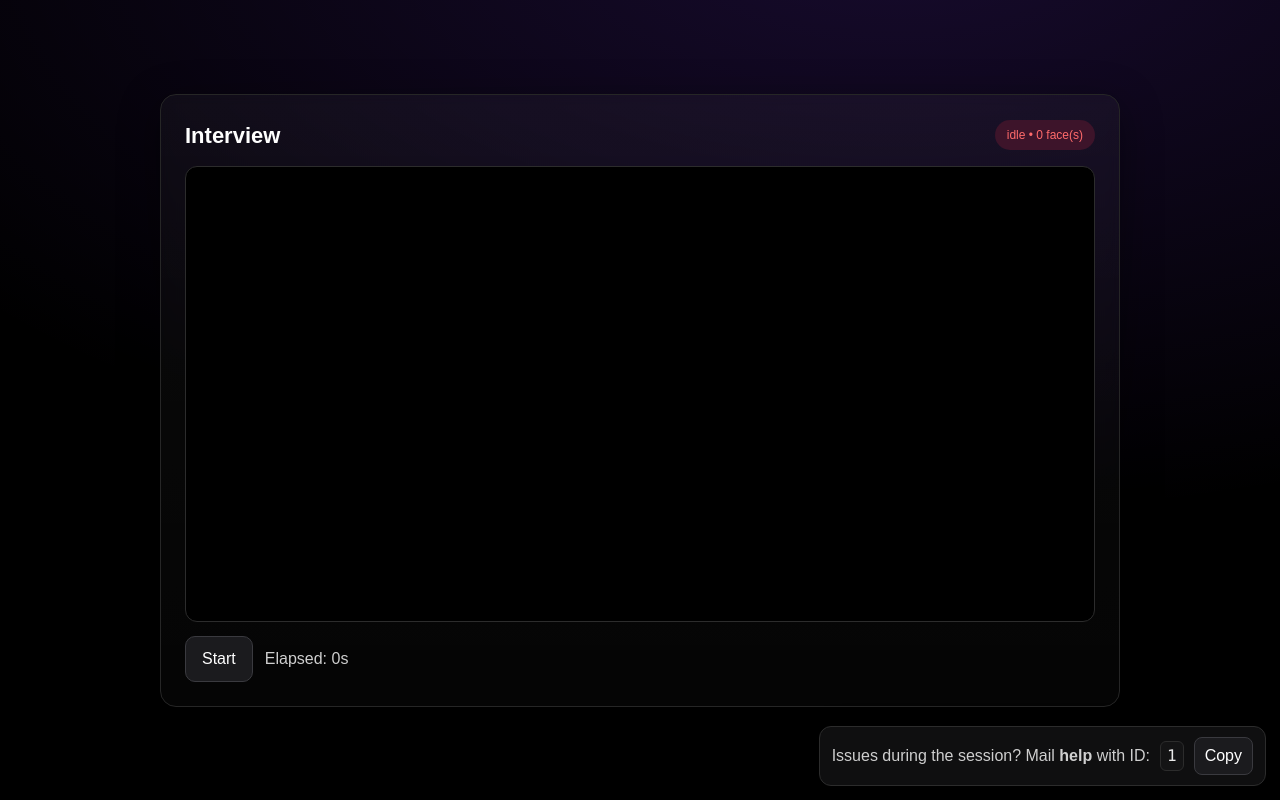
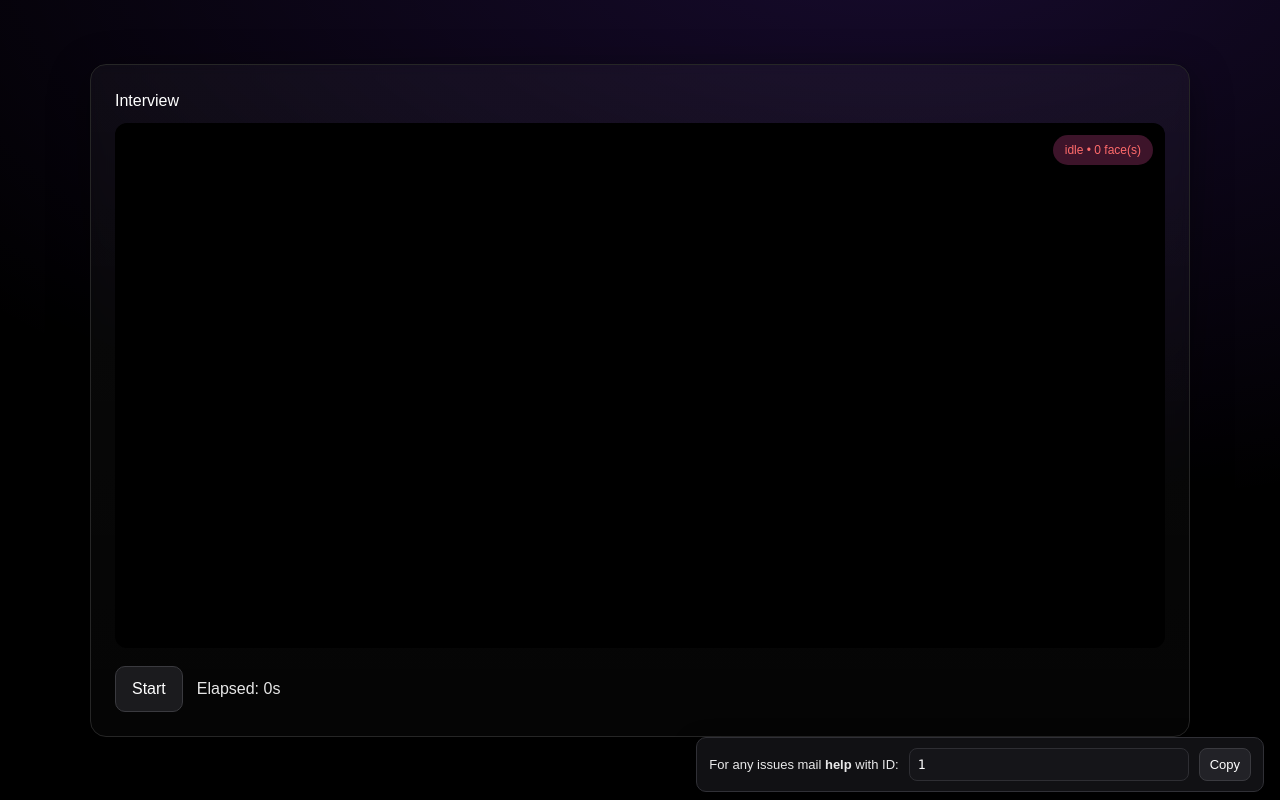
Before and after one commit to ShlokM08/tutedude-mvp, a Next.js app: page /interview/1 in a window 1280 px wide. Built offline with nearby package versions, Linux system fonts and the light colour scheme.

Commit message:
Ui fix with issues

```diff
--- a/src/app/interview/[id]/page.tsx
+++ b/src/app/interview/[id]/page.tsx
@@ -6,8 +6,7 @@ import type { EventType, ProctorEventInput } from "@/lib/types";
 import { useFaceFocus } from "@/lib/detect/useFaceFocus";
 import { useObjectDetect } from "@/lib/detect/useObjectDetect";
 
-/** --- limits & helpers --- */
-const MAX_UPLOAD_BYTES = 4_000_000; // ~4MB guard to avoid Vercel 413
+/* ----- record helpers ----- */
 const MIME_CANDIDATES = [
   "video/webm;codecs=vp9,opus",
   "video/webm;codecs=vp8,opus",
@@ -19,12 +18,6 @@ function pickSupportedMime(): string | undefined {
   return undefined;
 }
 
-type Notice =
-  | { type: "info"; text: string }
-  | { type: "success"; text: string }
-  | { type: "error"; text: string }
-  | null;
-
 export default function InterviewPage() {
   const { id: interviewId } = useParams<{ id: string }>();
 
@@ -34,15 +27,12 @@ export default function InterviewPage() {
   const startTsRef = useRef<number | null>(null);
 
   const [recording, setRecording] = useState(false);
+  const [startedOnce, setStartedOnce] = useState(false); // gates post-stop actions
   const [elapsed, setElapsed] = useState(0);
+  const [err, setErr] = useState<string | null>(null);
+  const [uploadOk, setUploadOk] = useState(false);
 
-  // 👇 new: only show Report/CSV after "Stop" was pressed at least once
-  const [hasStopped, setHasStopped] = useState(false);
-
-  // small toast notice
-  const [notice, setNotice] = useState<Notice>(null);
-
-  // event buffer
+  // small event buffer
   const bufferRef = useRef<ProctorEventInput[]>([]);
   const pushEvent = useCallback(
     (type: EventType, confidence?: number, meta?: Record<string, unknown>) => {
@@ -66,12 +56,11 @@ export default function InterviewPage() {
       if (!bufferRef.current.length) return;
       const events = bufferRef.current.splice(0, bufferRef.current.length);
       try {
-        const resp = await fetch("/api/events", {
+        await fetch("/api/events", {
           method: "POST",
           headers: { "Content-Type": "application/json" },
           body: JSON.stringify({ interviewId, events }),
         });
-        if (!resp.ok) throw new Error(`events POST ${resp.status}`);
       } catch {
         bufferRef.current.unshift(...events);
       }
@@ -79,150 +68,132 @@ export default function InterviewPage() {
     return () => clearInterval(iv);
   }, [interviewId]);
 
-  // detectors
+  // Face/focus detector
   const { status, faces } = useFaceFocus({
     video: videoRef.current,
     canvas: canvasRef.current,
     onEvent: (t, meta) => pushEvent(t, 1.0, meta),
   });
+
+  // Object detector (draws on same canvas layer)
   useObjectDetect({
     video: videoRef.current,
     canvas: canvasRef.current,
     onEvent: (t, meta) => pushEvent(t, 0.9, meta),
   });
 
-  // elapsed timer
+  // elapsed timer while recording
   useEffect(() => {
     let t: ReturnType<typeof setInterval> | undefined;
     if (recording) t = setInterval(() => setElapsed((p) => p + 1), 1000);
-    return () => { if (t) clearInterval(t); };
+    return () => {
+      if (t) clearInterval(t);
+    };
   }, [recording]);
 
   async function start() {
-    setNotice(null);
-    setHasStopped(false); // hide actions again if user restarts
-
-    // keep file small
+    setErr(null);
+    setUploadOk(false);
     const constraints: MediaStreamConstraints = {
-      video: {
-        width: { ideal: 640, max: 640 },
-        height: { ideal: 360, max: 360 },
-        frameRate: { ideal: 24, max: 24 },
-        facingMode: "user",
-      },
+      video: { width: { ideal: 1280 }, height: { ideal: 720 }, facingMode: "user" },
       audio: true,
     };
-
     let stream: MediaStream;
     try {
       stream = await navigator.mediaDevices.getUserMedia(constraints);
     } catch {
-      setNotice({ type: "error", text: "Failed to access camera/mic. Check permissions." });
+      setErr("Failed to access camera/mic. Check site permissions and Windows privacy toggles.");
       return;
     }
 
     if (!videoRef.current) return;
     videoRef.current.srcObject = stream;
-    try { await videoRef.current.play(); } catch {/* ignore */ }
+    try {
+      await videoRef.current.play();
+    } catch {}
 
     const mimeType = pickSupportedMime();
     if (!mimeType) {
-      setNotice({ type: "error", text: "MediaRecorder WebM not supported. Use latest Chrome/Edge." });
+      setErr("MediaRecorder WebM not supported. Use latest Chrome/Edge.");
       return;
     }
 
-    const rec = new MediaRecorder(stream, {
-      mimeType,
-      videoBitsPerSecond: 300_000,
-      audioBitsPerSecond: 48_000,
-    });
+    const rec = new MediaRecorder(stream, { mimeType });
     const chunks: BlobPart[] = [];
-    rec.ondataavailable = (e: BlobEvent) => { if (e.data.size > 0) chunks.push(e.data); };
-
+    rec.ondataavailable = (e: BlobEvent) => {
+      if (e.data.size > 0) chunks.push(e.data);
+    };
     rec.onstop = async () => {
       try {
         const blob = new Blob(chunks, { type: mimeType });
-        if (blob.size > MAX_UPLOAD_BYTES) {
-          const mb = (blob.size / (1024 * 1024)).toFixed(2);
-          setNotice({ type: "error", text: `Recording too large (${mb} MB). Try shorter duration.` });
-          return;
-        }
-
-        setNotice({ type: "info", text: "Uploading…" });
         const fd = new FormData();
         fd.append("file", new File([blob], "interview.webm"));
+        const r = await fetch("/api/upload", { method: "POST", body: fd });
+        if (!r.ok) {
+          const txt = await r.text().catch(() => "");
+          throw new Error(`Upload failed (${r.status}) ${txt}`);
+        }
+        const { url } = (await r.json()) as { url: string };
 
-        // upload
-        const up = await fetch("/api/upload", { method: "POST", body: fd });
-        if (!up.ok) {
-          const t = await up.text().catch(() => "");
-          setNotice({ type: "error", text: `Upload failed (${up.status}) ${t}` });
-          return;
-        }
-        const { url } = (await up.json()) as { url: string };
-
-        // attach to interview
-        const patch = await fetch(`/api/interviews/${interviewId}`, {
+        const p = await fetch(`/api/interviews/${interviewId}`, {
           method: "PATCH",
-          headers: { "Content-Type": "application/json" },
           body: JSON.stringify({ videoUrl: url, endedAt: new Date().toISOString() }),
         });
-        if (!patch.ok) {
-          const t = await patch.text().catch(() => "");
-          setNotice({ type: "error", text: `Upload ok, attach failed (${patch.status}) ${t}` });
-          return;
+        if (!p.ok) {
+          const t = await p.text().catch(() => "");
+          throw new Error(`Attach failed (${p.status}) ${t}`);
         }
-
-        setNotice({ type: "success", text: "Upload complete and attached to the interview." });
+        setUploadOk(true);
       } catch (e) {
-        setNotice({ type: "error", text: (e as Error).message || "Unexpected upload/attach error" });
+        setErr((e as Error).message || "Upload failed");
       }
     };
+    rec.start(1000);
 
-    rec.start(1000);
     mediaRecorderRef.current = rec;
     startTsRef.current = Date.now();
     setElapsed(0);
     setRecording(true);
+    setStartedOnce(true);
   }
 
   function stop() {
     mediaRecorderRef.current?.stop();
     (videoRef.current?.srcObject as MediaStream | null)?.getTracks().forEach((t) => t.stop());
     setRecording(false);
-    setHasStopped(true); // 👈 now we can reveal Report/CSV
   }
 
-  /** ------------------- styling ------------------- */
-  const outer: React.CSSProperties = {
+  /** ---------- styles (same family as the home page) ---------- */
+  const page: React.CSSProperties = {
     minHeight: "100vh",
     background:
       "radial-gradient(1200px 600px at 70% -10%, rgba(129,61,255,0.18), transparent), #000",
     display: "grid",
     placeItems: "center",
-    padding: "24px",
+    padding: 24,
     color: "#fff",
   };
 
   const card: React.CSSProperties = {
     width: "100%",
-    maxWidth: 960,
+    maxWidth: 1100,
     borderRadius: 16,
     border: "1px solid #262626",
     background: "linear-gradient(180deg, rgba(255,255,255,0.04), rgba(255,255,255,0.02))",
     boxShadow: "0 10px 40px rgba(0,0,0,0.4)",
-    padding: "24px",
+    padding: 24,
     backdropFilter: "blur(6px)",
-    position: "relative",
-    overflow: "hidden",
   };
 
-  const headerRow: React.CSSProperties = {
-    display: "flex",
-    alignItems: "center",
-    justifyContent: "space-between",
-    marginBottom: 14,
-    gap: 12,
+  const chip: React.CSSProperties = {
+    position: "absolute",
+    top: 12,
+    right: 12,
+    padding: "6px 12px",
+    borderRadius: 999,
+    fontSize: 12,
+    background: status === "focused" ? "#143d2a" : status === "away" ? "#3d2a14" : "#3d142a",
+    color: status === "focused" ? "#21d07a" : status === "away" ? "#f6ad55" : "#ff6b6b",
   };
 
   const btn: React.CSSProperties = {
@@ -234,75 +205,99 @@ export default function InterviewPage() {
     cursor: "pointer",
   };
 
-  const chip: React.CSSProperties = {
-    padding: "6px 12px",
-    borderRadius: 999,
-    fontSize: 12,
-  };
-
-  // neat toast
-  const toastBase: React.CSSProperties = {
-    position: "absolute",
-    left: 16,
-    bottom: 16,
+  // --- helper strip (tight + lower so it doesn’t overlap the video) ---
+  const helpWrap: React.CSSProperties = {
+    position: "fixed",
+    right: 16,
+    bottom: 8, // closer to the edge so it clears the control bar
+    zIndex: 50,
     display: "flex",
     alignItems: "center",
     gap: 10,
-    padding: "10px 12px",
-    borderRadius: 10,
-    border: "1px solid transparent",
-    fontSize: 14,
-    boxShadow: "0 8px 24px rgba(0,0,0,0.35)",
+    padding: "10px 12px", // tighter
+    borderRadius: 10,     // tighter
+    border: "1px solid #303036",
+    background: "rgba(20,20,24,0.86)",
+    backdropFilter: "blur(6px)",
+    boxShadow: "0 8px 24px rgba(0,0,0,0.45)",
   };
-  const toastStyle =
-    notice?.type === "success"
-      ? { ...toastBase, background: "#0b2a1a", borderColor: "#174d31", color: "#d7ffe7" }
-      : notice?.type === "error"
-      ? { ...toastBase, background: "#2a0b0b", borderColor: "#4d1717", color: "#ffd7d7" }
-      : { ...toastBase, background: "#0e1116", borderColor: "#262b36", color: "#e6eefc" };
+  const helpText: React.CSSProperties = { fontSize: 13, color: "#e9e9ea" };
+  const helpInput: React.CSSProperties = {
+    background: "#151519",
+    border: "1px solid #2e2e33",
+    color: "#fff",
+    padding: "6px 8px",    // tighter
+    borderRadius: 8,       // tighter
+    fontFamily: "ui-monospace, SFMono-Regular, Menlo, Monaco, Consolas, monospace",
+    fontSize: 13,
+    minWidth: 280,
+    maxWidth: 360,         // keep compact even for long ids
+  };
+  const helpBtn: React.CSSProperties = {
+    background: "#222227",
+    border: "1px solid #3a3a3f",
+    color: "#fff",
+    padding: "6px 10px",   // tighter
+    borderRadius: 8,       // tighter
+    cursor: "pointer",
+    fontSize: 13,
+  };
 
   return (
-    <main style={outer}>
+    <main style={page}>
       <section style={card}>
-        {/* header with status chip */}
-        <div style={headerRow}>
-          <h1 style={{ margin: 0, fontSize: 22, fontWeight: 700 }}>Interview</h1>
-          <div
+        <h2 style={{ marginTop: 0, marginBottom: 10 }}>Interview</h2>
+
+        <div style={{ position: "relative" }}>
+          <video
+            ref={videoRef}
+            playsInline
+            muted
             style={{
-              ...chip,
-              background: status === "focused" ? "#143d2a" : status === "away" ? "#3d2a14" : "#3d142a",
-              color: status === "focused" ? "#21d07a" : status === "away" ? "#f6ad55" : "#ff6b6b",
+              width: "100%",
+              background: "#000",
+              borderRadius: 12,
+              display: "block",
             }}
-          >
-            {status} • {faces} face(s)
-          </div>
-        </div>
-
-        {/* video */}
-        <div style={{ position: "relative", width: "100%", borderRadius: 12, overflow: "hidden", border: "1px solid #2c2c2c", background: "#000" }}>
-          <video ref={videoRef} playsInline muted style={{ width: "100%", display: "block" }} />
+          />
           <canvas
             ref={canvasRef}
             style={{
               position: "absolute",
               inset: 0,
+              borderRadius: 12,
               pointerEvents: "none",
             }}
           />
+          <div style={chip}>
+            {status} • {faces} face(s)
+          </div>
         </div>
 
-        {/* primary controls row */}
-        <div style={{ marginTop: 14, display: "flex", alignItems: "center", gap: 12 }}>
+        {/* Controls row */}
+        <div
+          style={{
+            marginTop: 18,
+            display: "flex",
+            alignItems: "center",
+            gap: 14,
+            flexWrap: "wrap",
+          }}
+        >
           {!recording ? (
-            <button style={btn} onClick={start}>Start</button>
+            <button style={btn} onClick={start}>
+              Start
+            </button>
           ) : (
-            <button style={btn} onClick={stop}>Stop</button>
+            <button style={btn} onClick={stop}>
+              Stop
+            </button>
           )}
-          <span style={{ color: "#cfcfcf" }}>Elapsed: {elapsed}s</span>
+          <span style={{ minWidth: 120, opacity: 0.9 }}>Elapsed: {elapsed}s</span>
         </div>
 
-        {/* secondary actions — only after Stop */}
-        {hasStopped && (
+        {/* Post-stop actions only */}
+        {!recording && startedOnce && (
           <div style={{ marginTop: 14, display: "flex", gap: 12, flexWrap: "wrap" }}>
             <a href={`/report/${interviewId}`} style={{ textDecoration: "none" }}>
               <button style={btn}>Open Report</button>
@@ -313,86 +308,52 @@ export default function InterviewPage() {
           </div>
         )}
 
-        {/* neat toast */}
-        {notice && (
-          <div style={toastStyle}>
-            <span
-              aria-hidden
-              style={{ fontWeight: 700 }}
-            >
-              {notice.type === "success" ? "✓" : notice.type === "error" ? "!" : "•"}
-            </span>
-            <span>{notice.text}</span>
-            <button
-              onClick={() => setNotice(null)}
-              style={{
-                marginLeft: 8,
-                background: "transparent",
-                border: "none",
-                color: "inherit",
-                cursor: "pointer",
-                opacity: 0.9,
-              }}
-              aria-label="Dismiss"
-              title="Dismiss"
-            >
-              ×
-            </button>
+        {/* success / error notices */}
+        {uploadOk && (
+          <div
+            style={{
+              marginTop: 14,
+              display: "flex",
+              alignItems: "center",
+              gap: 8,
+              padding: "10px 12px",
+              borderRadius: 10,
+              border: "1px solid #284334",
+              background: "rgba(26,58,41,0.45)",
+              color: "#c8f3d2",
+            }}
+          >
+            <span>✓</span> <span>Upload complete and attached to the interview.</span>
           </div>
+        )}
+        {err && (
+          <p style={{ color: "#ff6b6b", marginTop: 12 }}>
+            {err}
+          </p>
         )}
       </section>
 
-      {/* bottom-right helper — single line */}
-      <aside
-        style={{
-          position: "fixed",
-          right: 14,
-          bottom: 14,
-          background: "#0f0f10",
-          border: "1px solid #2c2c2c",
-          color: "#cfcfcf",
-          borderRadius: 12,
-          padding: "10px 12px",
-          boxShadow: "0 8px 28px rgba(0,0,0,0.45)",
-          display: "flex",
-          alignItems: "center",
-          gap: 10,
-          whiteSpace: "nowrap",
-        }}
-      >
-        <span>Issues during the session? Mail <strong>help</strong> with ID:</span>
-        <code
-          style={{
-            background: "#141415",
-            padding: "2px 6px",
-            borderRadius: 6,
-            border: "1px solid #2c2c2c",
-            color: "#eaeaea",
-          }}
-        >
-          {String(interviewId)}
-        </code>
+      {/* helper strip — lowered & tighter */}
+      <div style={helpWrap}>
+        <span style={helpText}>
+          For any issues mail <strong>help</strong> with ID:
+        </span>
+        <input
+          value={String(interviewId)}
+          readOnly
+          style={helpInput}
+          onFocus={(e) => e.currentTarget.select()}
+        />
         <button
-          onClick={async () => {
-            try {
-              await navigator.clipboard.writeText(String(interviewId));
-              setNotice({ type: "success", text: "Interview ID copied to clipboard." });
-            } catch {
-              setNotice({ type: "error", text: "Could not copy Interview ID." });
-            }
-          }}
-          style={{
-            background: "#1b1b1e",
-            border: "1px solid #3a3a3f",
-            color: "#fff",
-            padding: "6px 10px",
-            borderRadius: 8,
-            cursor: "pointer",
+          type="button"
+          style={helpBtn}
+          onClick={() => {
+            void navigator.clipboard.writeText(String(interviewId));
           }}
         >
           Copy
         </button>
-      </aside>
+      </div>
     </main>
   );
 }
```
